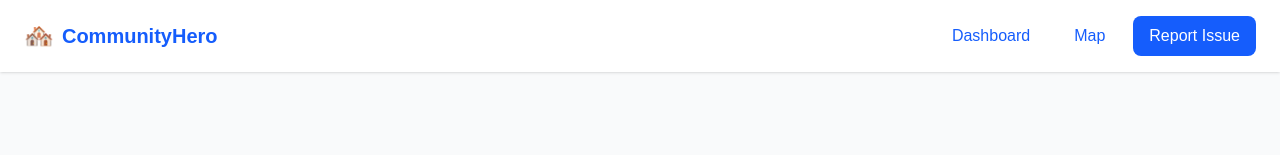
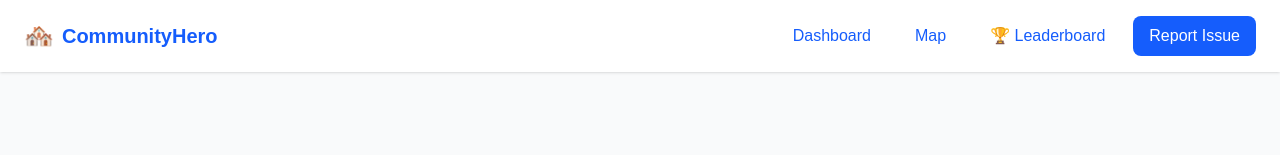
Before and after one commit to PINKYPRANEE/community-hero, a Next.js app: page / in a window 1280 px wide. Shown: the top 155 px of the page. Built offline with nearby package versions, Linux system fonts and the light colour scheme; no server answers; the database is empty.

Commit message:
chore: add leaderboard path link to primary navigation bar

```diff
--- a/app/page.tsx
+++ b/app/page.tsx
@@ -46,6 +46,7 @@ export default function Home() {
         <div className="flex gap-3">
           <a href="/dashboard" className="px-4 py-2 text-blue-600 font-medium hover:underline">Dashboard</a>
           <a href="/map" className="px-4 py-2 text-blue-600 font-medium hover:underline">Map</a>
+          <a href="/leaderboard" className="px-4 py-2 text-blue-600 font-medium hover:underline">🏆 Leaderboard</a>
           <a href="/report" className="px-4 py-2 bg-blue-600 text-white rounded-lg font-medium hover:bg-blue-700">Report Issue</a>
         </div>
       </nav>
```
